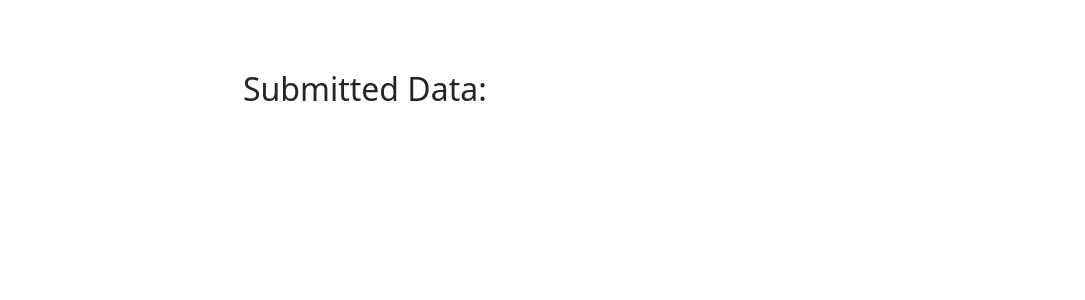
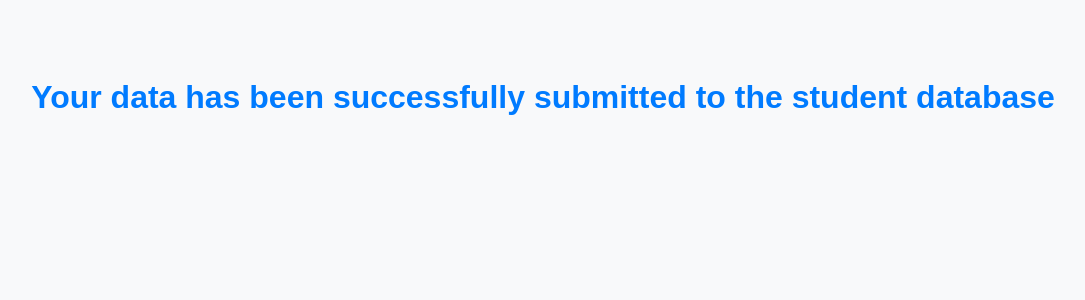
Before and after one commit to firdous-ab/Student-registration-form.io, a Flask app: page /submission_result in a window 1280 px wide. Shown: the top 300 px of the page, without its empty margins (97-1182 px from the left). Run offline with Flask 3, Linux system fonts and the light colour scheme; some libraries are stand-ins or nearby versions.

Commit message:
Update submission_result.html

```diff
--- a/templates/submission_result.html
+++ b/templates/submission_result.html
@@ -1,12 +1,27 @@
 <!-- submission_result.html -->
-{% extends 'layout.html' %}
-{% block content %}
-<div class="container-fluid col-md-6 col-md-6 ml-auto mr-auto">
-    <h2>Submitted Data:</h2>
-    <ul>
-        {% for key, value in submitted_data.items() %}
-            <li>{{ key }}: {{ value }}</li>
-        {% endfor %}
-    </ul>
-</div>
-{% endblock %}
+
+<!DOCTYPE html>
+<html lang="en">
+<head>
+    <meta charset="UTF-8">
+    <meta name="viewport" content="width=device-width, initial-scale=1.0">
+    <title>Submission Result</title>
+    <style>
+        body {
+            font-family: 'Arial', sans-serif;
+            background-color: #f8f9fa;
+            text-align: center;
+            padding: 50px;
+        }
+
+        h1 {
+            color: #007bff;
+        }
+    </style>
+</head>
+<body>
+
+<h1>Your data has been successfully submitted to the student database</h1>
+
+</body>
+</html>
```
